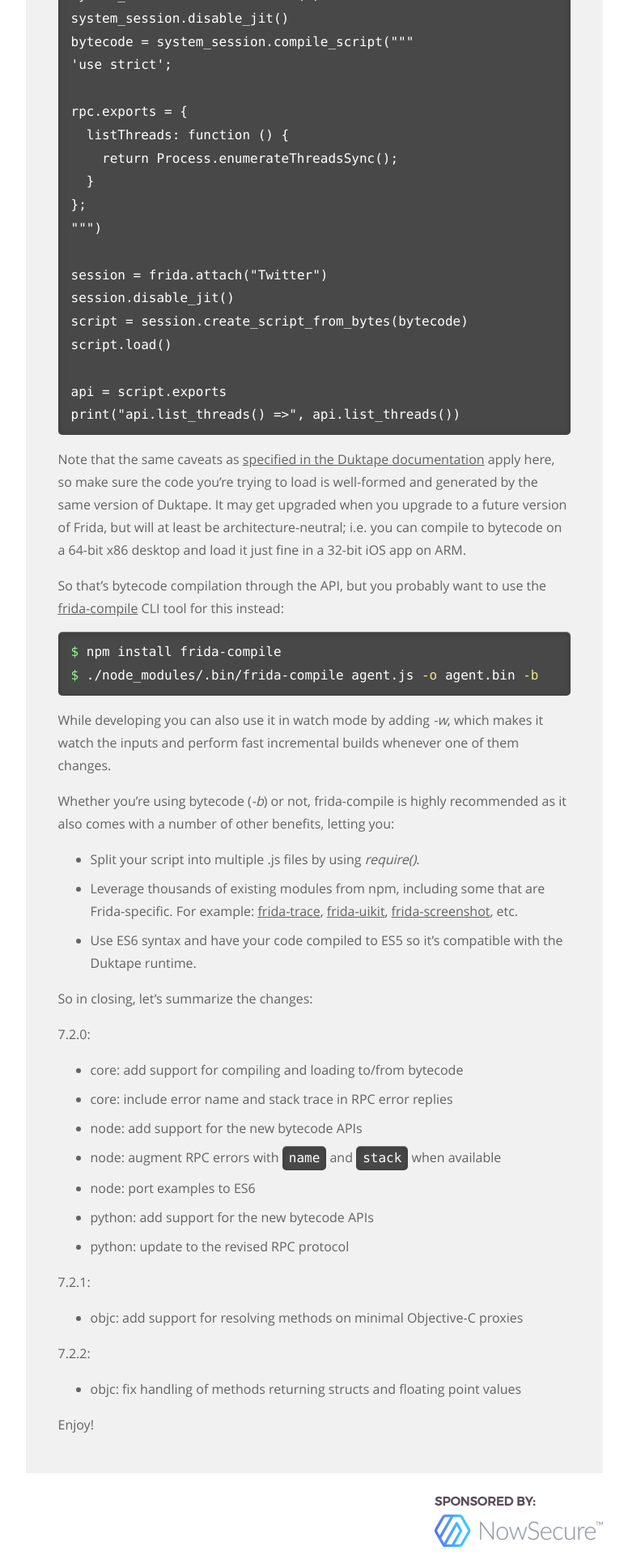
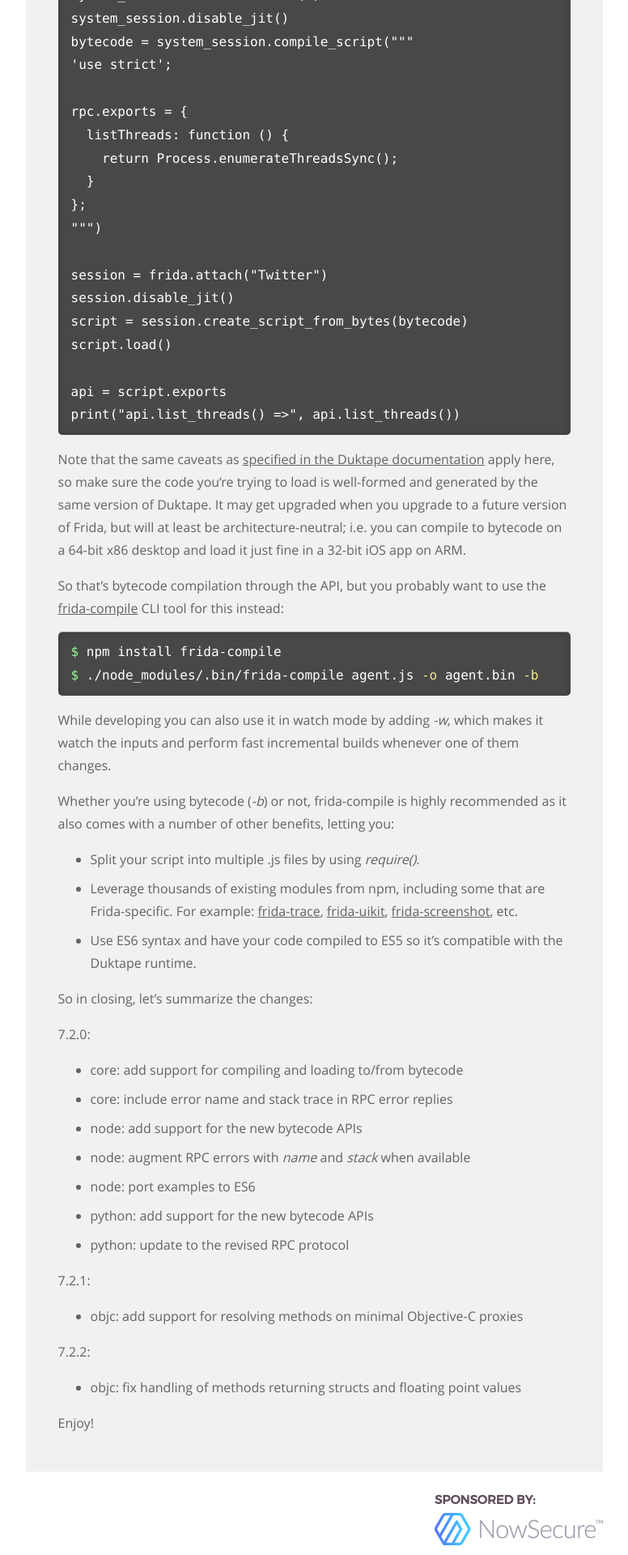
Before and after one commit to frida/frida-website, a Jekyll site: the page built from _posts/2016-06-02-frida-7-2-released.markdown, in a window 1280 px wide. Shown: the part 1872-3792 px from the top of the page at 81% size, without its empty margins (364-1140 px from the left). Built offline with Jekyll 4.4.1, drawn with Linux system fonts in a browser that asks for light colours.

Commit message:
Improve formatting

```diff
--- a/_posts/2016-06-02-frida-7-2-released.markdown
+++ b/_posts/2016-06-02-frida-7-2-released.markdown
@@ -126,7 +126,7 @@ So in closing, let's summarize the changes:
 - core: add support for compiling and loading to/from bytecode
 - core: include error name and stack trace in RPC error replies
 - node: add support for the new bytecode APIs
-- node: augment RPC errors with `name` and `stack` when available
+- node: augment RPC errors with *name* and *stack* when available
 - node: port examples to ES6
 - python: add support for the new bytecode APIs
 - python: update to the revised RPC protocol
```
